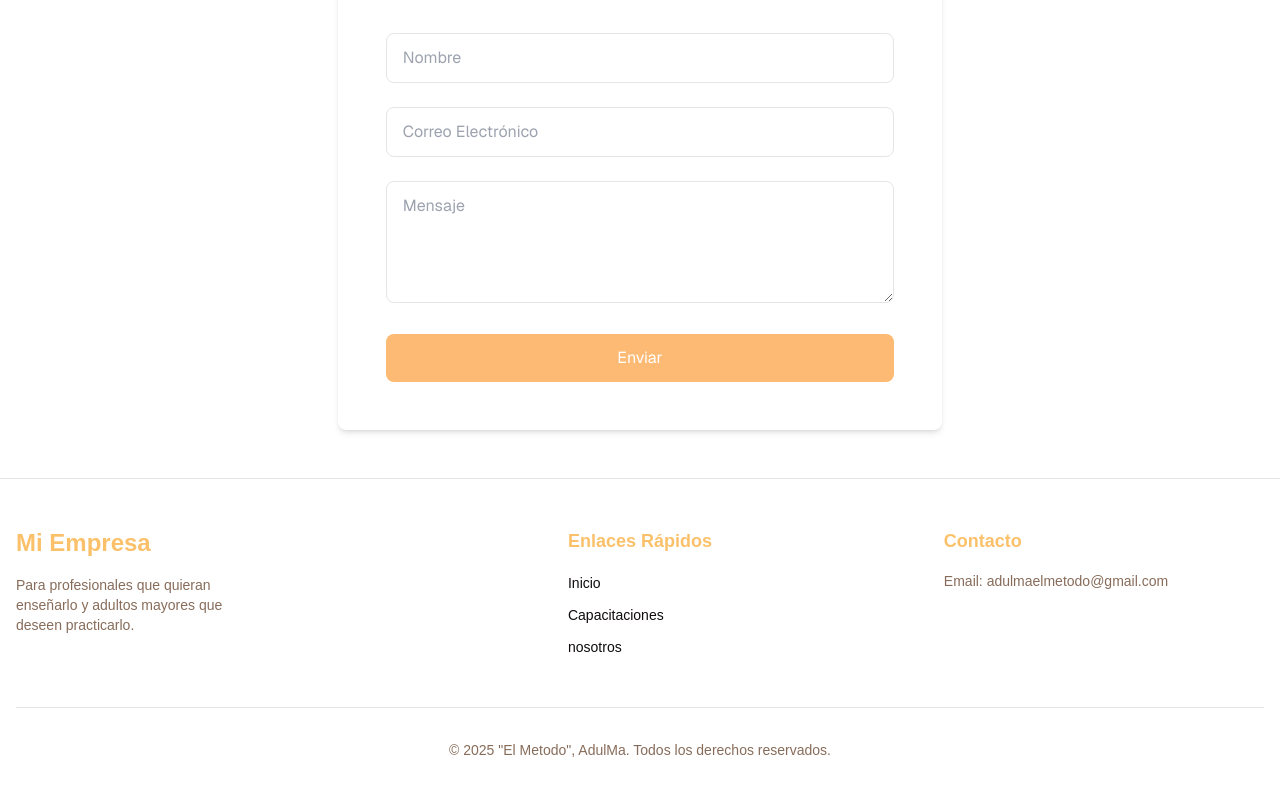
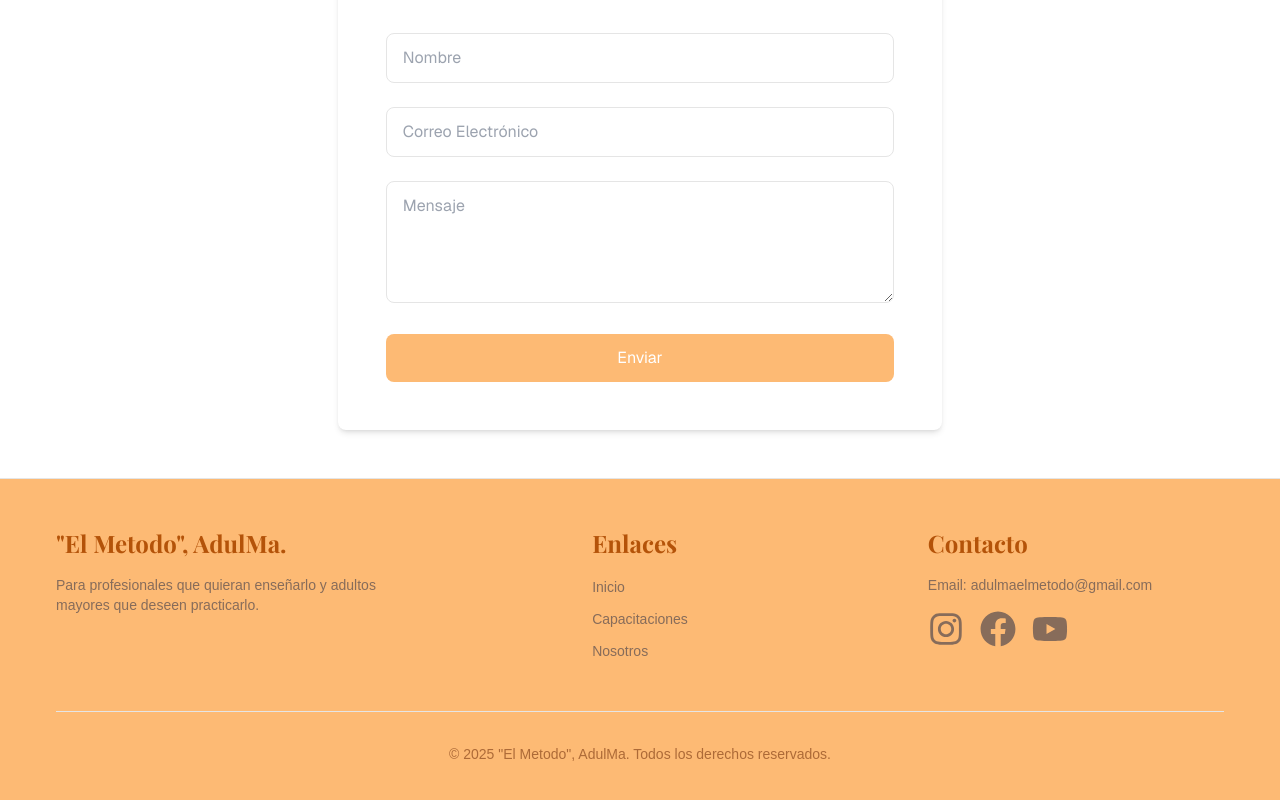
Before and after one commit to GRAMAPHENIA/sitio-oficial-el-metodo, a Next.js app: page / in a window 1280 px wide. Shown: the part 2433-3233 px from the top of the page. Built offline with nearby package versions, Linux system fonts and the light colour scheme.

Commit message:
Arreglos en el footer. Cambios generales de diseño.

```diff
--- a/src/components/custom/footer/Footer.tsx
+++ b/src/components/custom/footer/Footer.tsx
@@ -2,6 +2,14 @@
 
 import Link from "next/link";
 import { usePathname } from "next/navigation";
+import { FaInstagram, FaFacebook, FaYoutube } from "react-icons/fa";
+import { Playfair_Display } from "next/font/google";
+
+const playfair = Playfair_Display({
+  weight: ["400", "700"],
+  subsets: ["latin"],
+  display: "swap",
+});
 
 // Definimos un tipo para los enlaces
 type LinkItem = {
@@ -9,14 +17,14 @@ type LinkItem = {
   href: string;
 };
 
-// Datos de las columnas (pueden venir de una API o un archivo JSON)
+// Datos de las columnas (podrían venir de una API o archivo JSON)
 const footerColumns = [
   {
-    title: "Enlaces Rápidos",
+    title: "Enlaces",
     links: [
       { title: "Inicio", href: "/" },
       { title: "Capacitaciones", href: "/capacitaciones" },
-      { title: "nosotros", href: "/nosotros" },
+      { title: "Nosotros", href: "/nosotros" },
     ],
   },
 ];
@@ -24,7 +32,6 @@ const footerColumns = [
 // Datos de contacto
 const contactInfo = [{ label: "Email", value: "adulmaelmetodo@gmail.com" }];
 
-// Componente para renderizar una columna de enlaces
 const FooterColumn = ({
   title,
   links,
@@ -36,14 +43,21 @@ const FooterColumn = ({
 
   return (
     <div className="flex flex-col mx-auto text-center sm:text-left">
-      <h3 className="text-lg font-semibold text-primary">{title}</h3>
-      <ul className="mt-4 space-y-2 ">
+      <h3
+        className={`${playfair.className} font-semibold text-amber-700 text-2xl`}
+      >
+        {title}
+      </h3>
+      <nav aria-label={title}>
+        <ul className="mt-4 space-y-2">
           {links.map((link, index) => (
             <li key={index}>
               <Link
                 href={link.href}
-              className={`hover:text-accent-foreground text-sm ${
-                pathname === link.href ? "text-foreground" : "text-foreground"
+                className={`text-sm transition-colors duration-200 hover:text-amber-950 ${
+                  pathname === link.href
+                    ? "text-muted-foreground hover:text-accent-foreground transition-colors duration-200"
+                    : "text-muted-foreground hover:text-accent-foreground transition-colors duration-200"
                 }`}
               >
                 {link.title}
@@ -51,20 +65,32 @@ const FooterColumn = ({
             </li>
           ))}
         </ul>
+      </nav>
     </div>
   );
 };
 
-// Componente Footer principal
-const Footer = () => {
+interface FooterProps {
+  className?: string;
+}
+
+const Footer = ({ className = "" }: FooterProps) => {
   return (
-    <footer className="bg-background text-foreground py-12 border-t border-border">
+    <footer
+      className={`bg-orange-300 text-foreground py-12 border-t border-border px-10 ${className}`}
+      aria-labelledby="footer-heading"
+    >
       <div className="container mx-auto px-4">
-        <div className="grid grid-cols-1 md:grid-cols-2 lg:grid-cols-3">
+        <h2 id="footer-heading" className="sr-only">
+          Pie de página
+        </h2>
+        <div className="grid grid-cols-1 sm:grid-cols-2 lg:grid-cols-3 gap-8">
           {/* Columna 1: Logo y Descripción */}
           <div className="text-center sm:text-left">
-            <h2 className="text-2xl font-bold text-primary">Mi Empresa</h2>
-            <p className="flex mx-auto md:mx-0 mt-4 text-muted-foreground text-sm max-w-60 mb-4">
+            <h2 className={`${playfair.className} font-semibold text-amber-700 text-2xl`}>
+            &quot;El Metodo&quot;, AdulMa.
+            </h2>
+            <p className="mt-4 text-sm text-muted-foreground max-w-md">
               Para profesionales que quieran enseñarlo y adultos mayores que
               deseen practicarlo.
             </p>
@@ -79,23 +105,51 @@ const Footer = () => {
             />
           ))}
 
-          {/* Columna 5: Contacto */}
+          {/* Columna de Contacto */}
           <div className="flex flex-col mx-auto text-center sm:text-left">
-            <h3 className="text-lg font-semibold text-primary">Contacto</h3>
-            <ul className="mt-4 space-y-2 text-muted-foreground text-sm">
+            <h3 className={`${playfair.className} font-semibold text-amber-700 text-2xl`}>
+              Contacto
+            </h3>
+            <address className="mt-4 not-italic text-sm text-muted-foreground">
               {contactInfo.map((info, index) => (
-                <li key={index}>
+                <p key={index}>
                   <span className="font-medium">{info.label}:</span>{" "}
                   {info.value}
-                </li>
+                </p>
               ))}
-            </ul>
+            </address>
+            <div className="mt-4 flex justify-center sm:justify-start space-x-4">
+              <a
+                href="https://www.instagram.com/tu_usuario"
+                target="_blank"
+                rel="noopener noreferrer"
+                className="text-muted-foreground hover:text-amber-950 transition-colors duration-200 text-4xl"
+              >
+                <FaInstagram />
+              </a>
+              <a
+                href="https://www.facebook.com/tu_usuario"
+                target="_blank"
+                rel="noopener noreferrer"
+                className="text-muted-foreground hover:text-amber-950 transition-colors duration-200 text-4xl"
+              >
+                <FaFacebook />
+              </a>
+              <a
+                href="https://www.youtube.com/tu_usuario"
+                target="_blank"
+                rel="noopener noreferrer"
+                className="text-muted-foreground hover:text-amber-950 transition-colors duration-200 text-4xl"
+              >
+                <FaYoutube />
+              </a>
+            </div>
           </div>
         </div>
 
         {/* Derechos de Autor */}
-        <div className="mt-12 border-t border-border pt-8 text-center">
-          <p className="text-muted-foreground text-sm">
+        <div className="mt-12 border-amber-800 border-t border-border pt-8 text-center">
+          <p className="text-sm text-amber-900/60">
             &copy; {new Date().getFullYear()} &quot;El Metodo&quot;, AdulMa.
             Todos los derechos reservados.
           </p>
```
Lines whose indentation alone changed are shown as unchanged.
